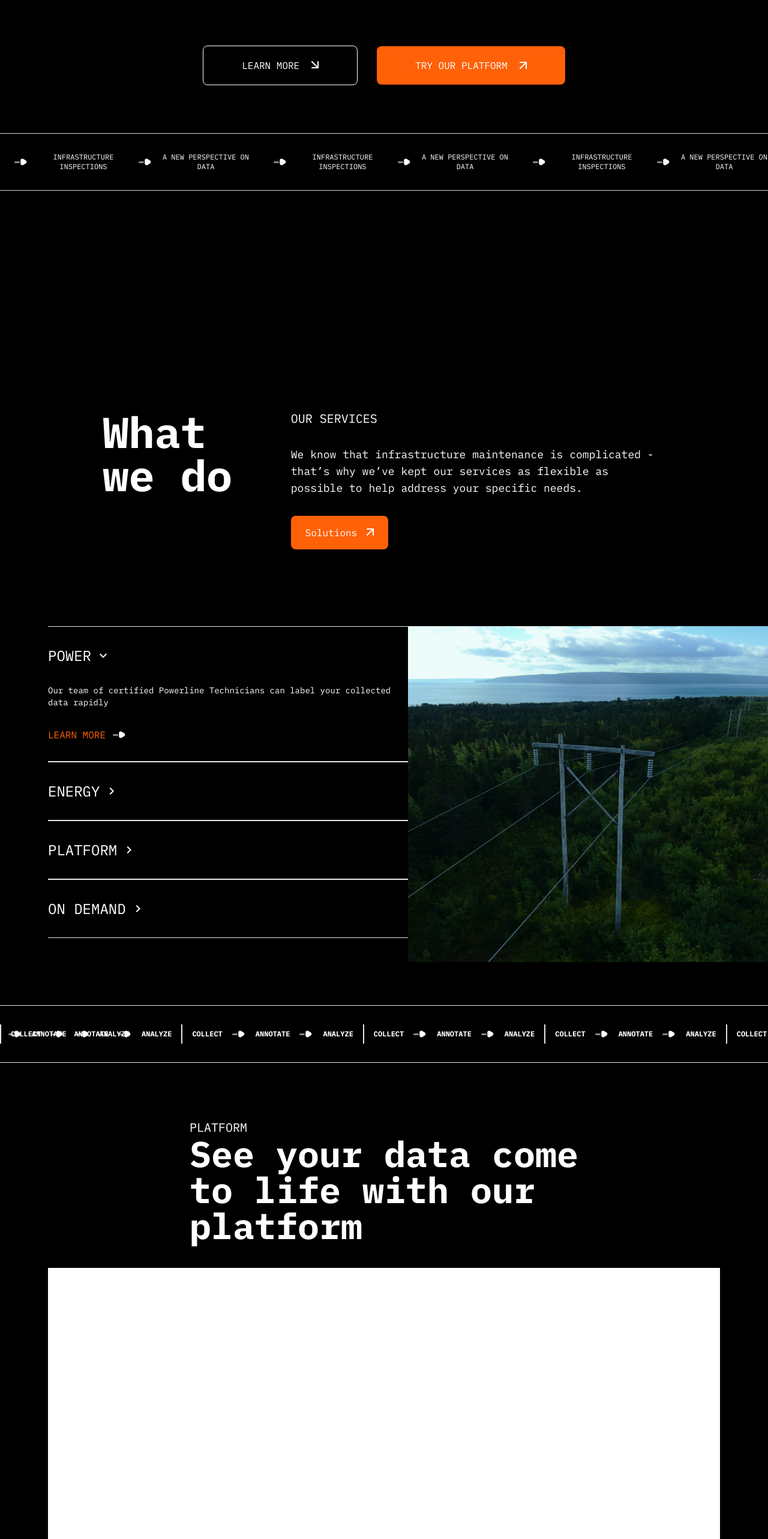
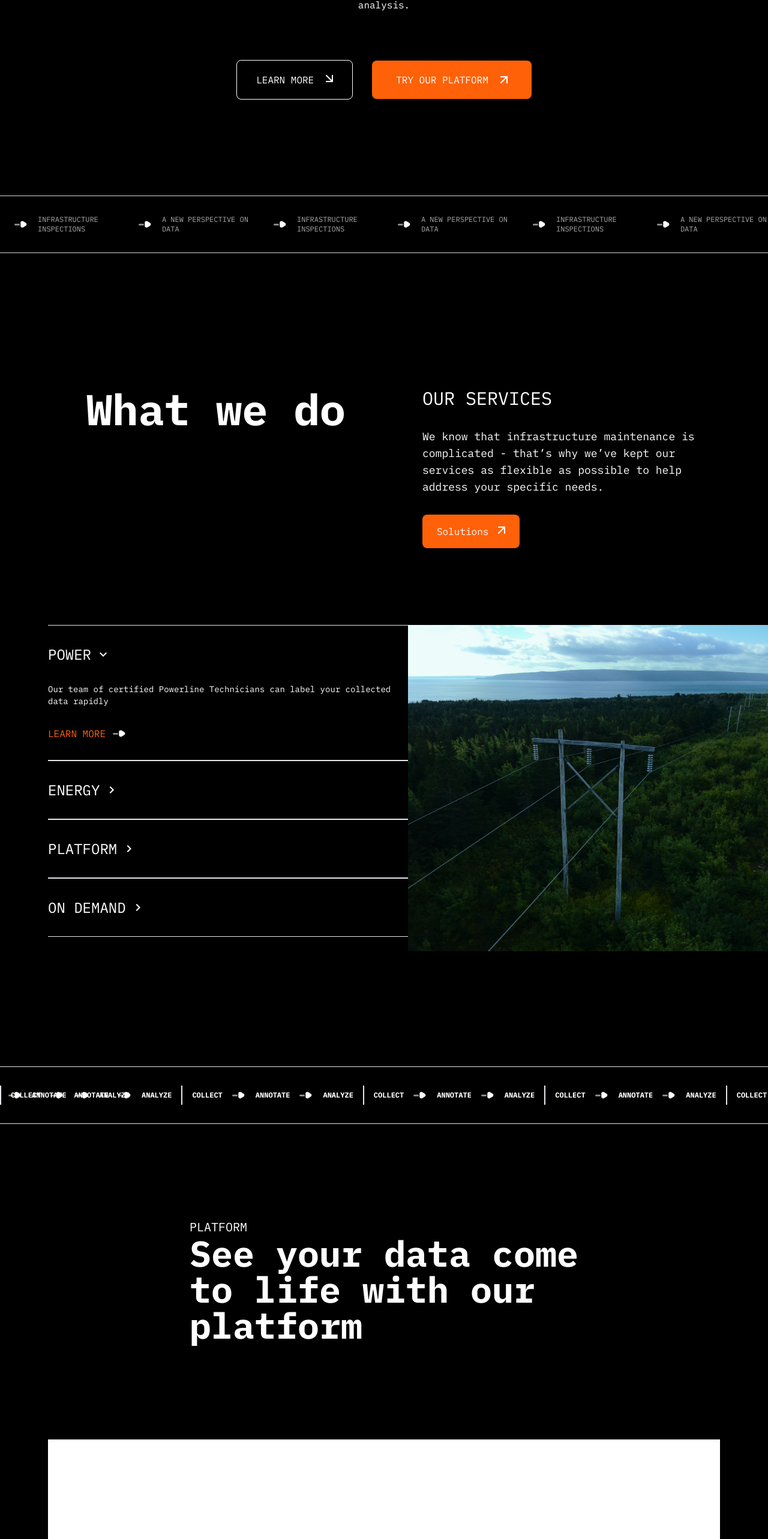
Before and after one commit to Generalsoi/detect-atlantic, a React (Vite) app: page / in a window 1280 px wide. Shown: the part 1868-4434 px from the top of the page at 60% size. Built offline with nearby package versions, Linux system fonts and the light colour scheme.

Commit message:
fix: minor updates

```diff
--- a/src/components/Footer.tsx
+++ b/src/components/Footer.tsx
@@ -4,7 +4,7 @@ import InLogo from "../assets/images/inlogo.png";
 
 export const Footer: FC = () => {
   return (
-    <div className="px-4 md:px-20 py-16 text-white md:mt-48">
+    <div className="px-4 md:px-20 py-16 text-white md:mt-96">
       <div className="md:flex items-center justify-between">
         <span className="flex items-center mt-10 md:mt-0 md:gap-20  gap-36">
           <img src={DLogo} alt="d-logo" />
@@ -18,7 +18,7 @@ export const Footer: FC = () => {
         </span>
       </div>
 
-      <hr className="mt-20 md:mt-16 mb-8" />
+      <hr className="mt-20 md:mt-16 mb-8 h-[0.5px]" />
 
       <p className="text-center">&copy; 2023 Detect Atlantic</p>
     </div>
--- a/src/layouts/homepage/infrastructurescroll.tsx
+++ b/src/layouts/homepage/infrastructurescroll.tsx
@@ -3,7 +3,7 @@ import ArrowRight from "../../assets/images/arrow-right.png";
 
 export const Infrastructurescroll: FC = () => {
   return (
-    <div className="hidden md:block relative  overflow-hidden h-40 font-ibmPlexMono text-white my-10">
+    <div className="hidden md:block relative  overflow-hidden h-40 font-ibmPlexMono text-[#AAAAAA] my-10">
       <div className="absolute w-[200%] top-0 left-0 right-0 flex h-24 border border-x-0 border-y-[0.2px] border-gray-300 ">
         <section className="flex items-center gap-4 py-4 w-[50%] animate-swipe">
           <img src={ArrowRight} alt="arrow-right" className="ml-6" />
--- a/src/layouts/homepage/platformsection.tsx
+++ b/src/layouts/homepage/platformsection.tsx
@@ -5,7 +5,7 @@ import { motion } from "framer-motion";
 
 export const Platformsection: FC = () => {
   return (
-    <div className="md:px-20 text-left md:h-screen flex flex-col items-center justify-center text-white mt-16 md:mt-20 ">
+    <div className="md:px-20 text-left md:h-screen flex flex-col items-center justify-center text-white mt-16 md:mt-60 ">
       <motion.div
         whileInView={{ y: 0, opacity: 1 }}
         initial={{ y: 100, opacity: 0 }}
@@ -18,9 +18,13 @@ export const Platformsection: FC = () => {
           <p className="md:text-6xl font-bold text-3xl">platform</p>
         </span>
       </motion.div>
-      <img src={MediaThree} alt="" className="mt-10 h-96 md:h-fit" />
+      <img
+        src={MediaThree}
+        alt=""
+        className="mt-10 md:mt-40 h-96 md:h-[45rem]"
+      />
 
-      <div className="hidden md:flex overflow-auto w-[100%] relative flex items-center justify-center gap-4 mt-10 px-16 py-8">
+      <div className="hidden md:flex  w-[100%] relative items-center justify-center gap-4 mt-10 px-16 py-8">
         <p className="ml-[10%] md:ml-0 w-[100%]">
           Store and manage inspections in a customer profile’s searchable
           database
--- a/src/layouts/homepage/whatWeDo.tsx
+++ b/src/layouts/homepage/whatWeDo.tsx
@@ -4,10 +4,10 @@ import { motion } from "framer-motion";
 
 export const WhatWeDo: FC = () => {
   return (
-    <div className="text-white md:flex items-start justify-center px-4  md:gap-16 font-ibmPlexMono">
+    <div className="text-white md:mt-40 md:flex items-start justify-center px-4 md:pl-20  md:gap-16 font-ibmPlexMono">
       <h4 className=" md:hidden text-2xl uppercase mb-6">our services</h4>
       <motion.span
-        className="md:w-[20%]"
+        className="md:w-[50%] md:text-center"
         whileInView={{ y: 0, opacity: 1 }}
         initial={{ y: 100, opacity: 0 }}
         transition={{ type: "spring", stiffness: 20 }}
@@ -21,11 +21,14 @@ export const WhatWeDo: FC = () => {
         initial={{ y: 100, opacity: 0 }}
         transition={{ type: "spring", stiffness: 20 }}
       >
-        <h4 className="hidden md:block text-xl uppercase">our services</h4>
+        <h4 className="hidden md:block text-xl md:text-3xl uppercase">
+          our services
+        </h4>
         <p className="text-lg my-8">
-          We know that infrastructure maintenance is complicated - that’s why
-          we’ve kept our services as flexible as possible to help address your
-          specific needs.
+          We know that infrastructure maintenance is <br />
+          complicated - that’s why we’ve kept our
+          <br /> services as flexible as possible to help
+          <br /> address your specific needs.
         </p>
         <button className="flex items-center gap-4 bg-[#FF6108] border-none rounded-lg px-6 py-4 hover:translate-y-3 transition-all duration-300">
           Solutions{" "}
--- a/src/pages/Homepage.tsx
+++ b/src/pages/Homepage.tsx
@@ -52,38 +52,39 @@ export const Homepage = () => {
         <img src={MediaOne} alt="mediaone" />
       </motion.div>
 
-      <div className="text-white md:h-screen mt-10 py-10  text-center">
+      <div className="text-white mt-10 py-10  text-center">
         <motion.p
           className="px-6 md:px-40 px-4 md:px-48"
           whileInView={{ y: 0, opacity: 1 }}
           initial={{ y: 80, opacity: 0 }}
           transition={{ type: "spring", stiffness: 20 }}
         >
-          Detect can provide you with insightful actions to improve your assets’
-          integrity at a lower cost. We are flexible in our support by offering
-          your selection of data collection, annotation, and analysis.
+          Detect can provide you with insightful actions to improve your <br />{" "}
+          assets’ integrity at a lower cost. We are flexible in our support
+          <br /> by offering your selection of data collection, annotation, and
+          <br /> analysis.
         </motion.p>
 
         <span className="flex flex-col md:flex-row items-center gap-8 justify-center my-20 px-4 md:px-48">
-          <button className="mt-4 md:mt-0 w-56 md:w-fit px-3 md:px-16 py-6 md:py-5 border border-white rounded-lg uppercase flex items-center justify-center gap-5 hover:translate-y-3 transition-all duration-300">
+          <button className="mt-4 md:mt-0 w-56 md:w-fit px-3 md:px-8 py-6 md:py-5 border border-white rounded-lg uppercase flex items-center justify-center gap-5 hover:translate-y-3 transition-all duration-300">
             learn more{" "}
             <img src={DownArrow} alt="down-arrow" className="animate-bounce" />
           </button>
-          <button className="mt-4 md:mt-0 w-56 md:w-fit px-3 md:px-16 py-6 md:py-5 border-none bg-[#FF6108] rounded-lg uppercase flex items-center justify-center gap-5 hover:translate-y-3 transition-all duration-300">
+          <button className="mt-4 md:mt-0 w-56 md:w-fit px-3 md:px-10 py-6 md:py-5 border-none bg-[#FF6108] rounded-lg uppercase flex items-center justify-center gap-5 hover:translate-y-3 transition-all duration-300">
             try our platform <img src={UpArrow} alt="up-arrow" />
           </button>
         </span>
-        <Infrastructurescroll />
       </div>
+      <Infrastructurescroll />
 
       <WhatWeDo />
 
-      <div className="md:flex px-6 md:pl-20 md:pr-0 pb-8 mt-32 ">
+      <div className="md:flex px-6 md:pl-20 md:pr-0 pb-8 mt-32 md:mb-40 ">
         <div className="md:w-[50%]">
           {servicesList.map((service) => (
             <div
               key={service.index}
-              className="py-8 border border-t-1 border-b-1 border-x-0 border-red cursor-pointer transition ease-linear duration-500 text-white"
+              className="py-8 border border-t-[0.5px] border-b-[0.5px] border-x-0 border-red cursor-pointer transition ease-linear duration-500 text-white"
               onClick={() => handleOpenAccordion(service.index)}
             >
               <h4 className="flex items-center gap-2 uppercase text-2xl">
@@ -109,7 +110,7 @@ export const Homepage = () => {
           ))}
         </div>
         <img
-          className="hidden md:block w-[50%] h-[35rem]"
+          className="hidden md:block w-[50%] h-[34rem]"
           src={MediaTwo}
           alt="mediatwo"
         />
```
